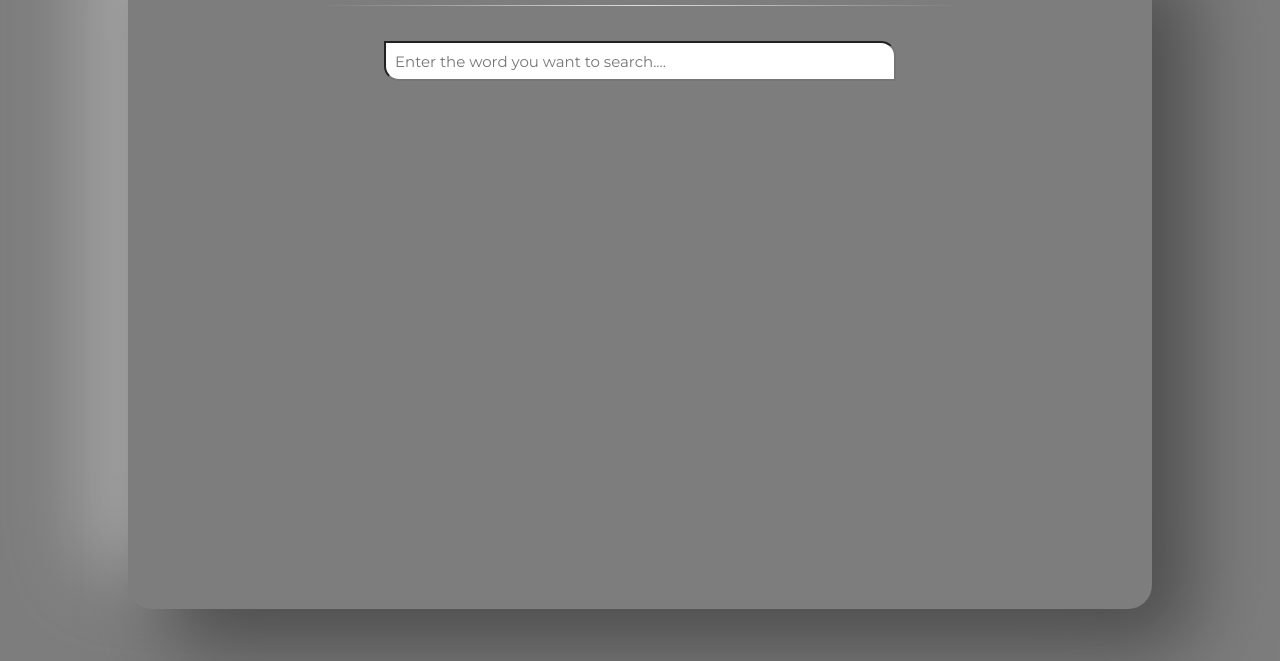
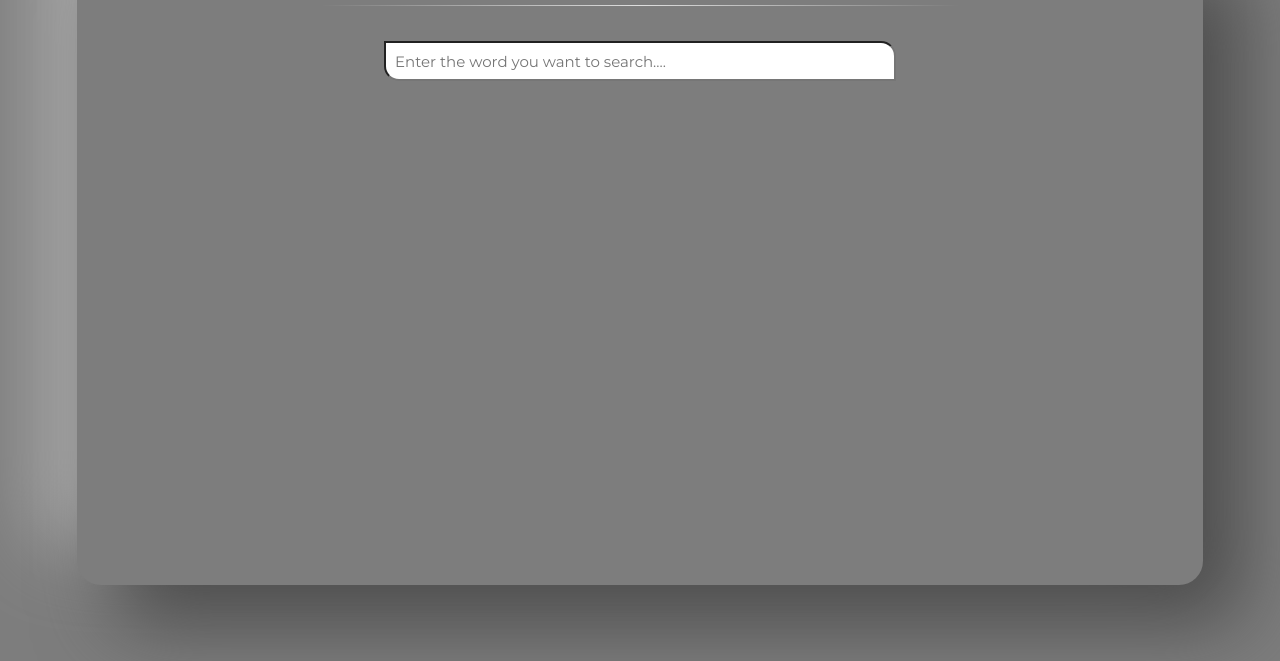
Before and after one commit to Mukulbaid63/WikiSeek, a plain HTML site: page index.html in a window 1280 px wide. Shown: the part 109-770 px from the top of the page. Drawn offline with Linux system fonts and the light colour scheme; a web font is replaced by a local one.

Commit message:
Update style.css

```diff
--- a/style.css
+++ b/style.css
@@ -16,8 +16,8 @@ body{
                  -39px -39px 79px #aeaeae;
     align-items: center;
 
-    height: 85vh;
-    width: 80vw;
+    height: 82vh;
+    width: 88vw;
     }
 
 .search-value{
```
